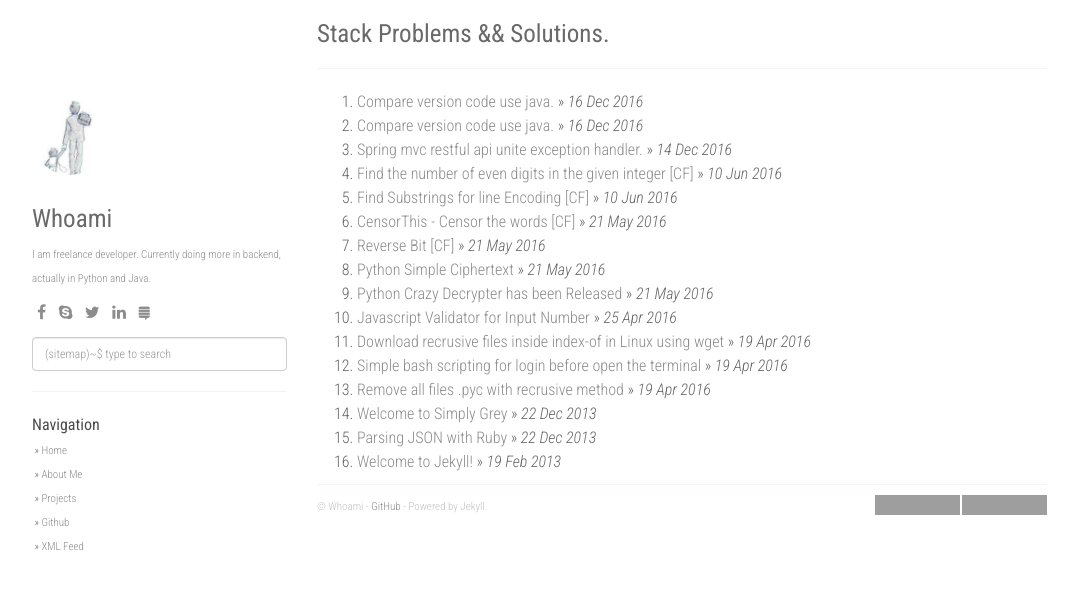
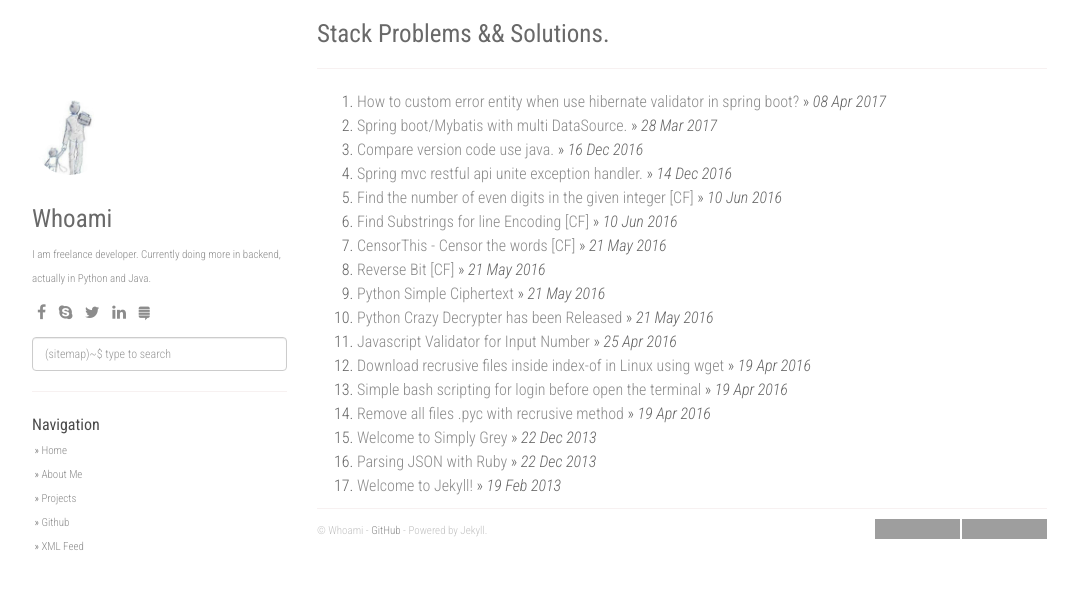
Before and after one commit to whoooami/whoooami.github.io, a Jekyll site: the page built from index.html, in a window 1280 px wide. Shown: the top 589 px of the page, without its empty margins (53-1131 px from the left). Built offline with Jekyll 4.4.1, drawn with Linux system fonts in a browser that asks for light colours; nearby versions of some CDN libraries; the list of posts is cut into pages by our own code; a file with an impossible date is left out; grey boxes are pictures that could not be loaded.

Commit message:
[Whoami] - bundle exec jekyll serve.

```diff
--- a/_posts/2017-04-08-How-to-custom-error-entity-when-use-hibernate-validator-in-spring-boot.md
+++ b/_posts/2017-04-08-How-to-custom-error-entity-when-use-hibernate-validator-in-spring-boot.md
@@ -1,7 +1,7 @@
 ---
 layout: post
-title:  "Spring boot/Mybatis with multi DataSource."
-date:   2017-03-28 17:130:00 +0800
+title:  "How to custom error entity when use hibernate validator in spring boot?"
+date:   2017-04-08 20:10:00 +0800
 categories: [java, springboot, codefights]
 ---
 
```
Also changed, not shown: _posts/2016-12-17-test.md (deleted, +0 -47 lines), _posts/2017-03-28-spring-boot-with-multi-datasource.md (+2 -2 lines).
